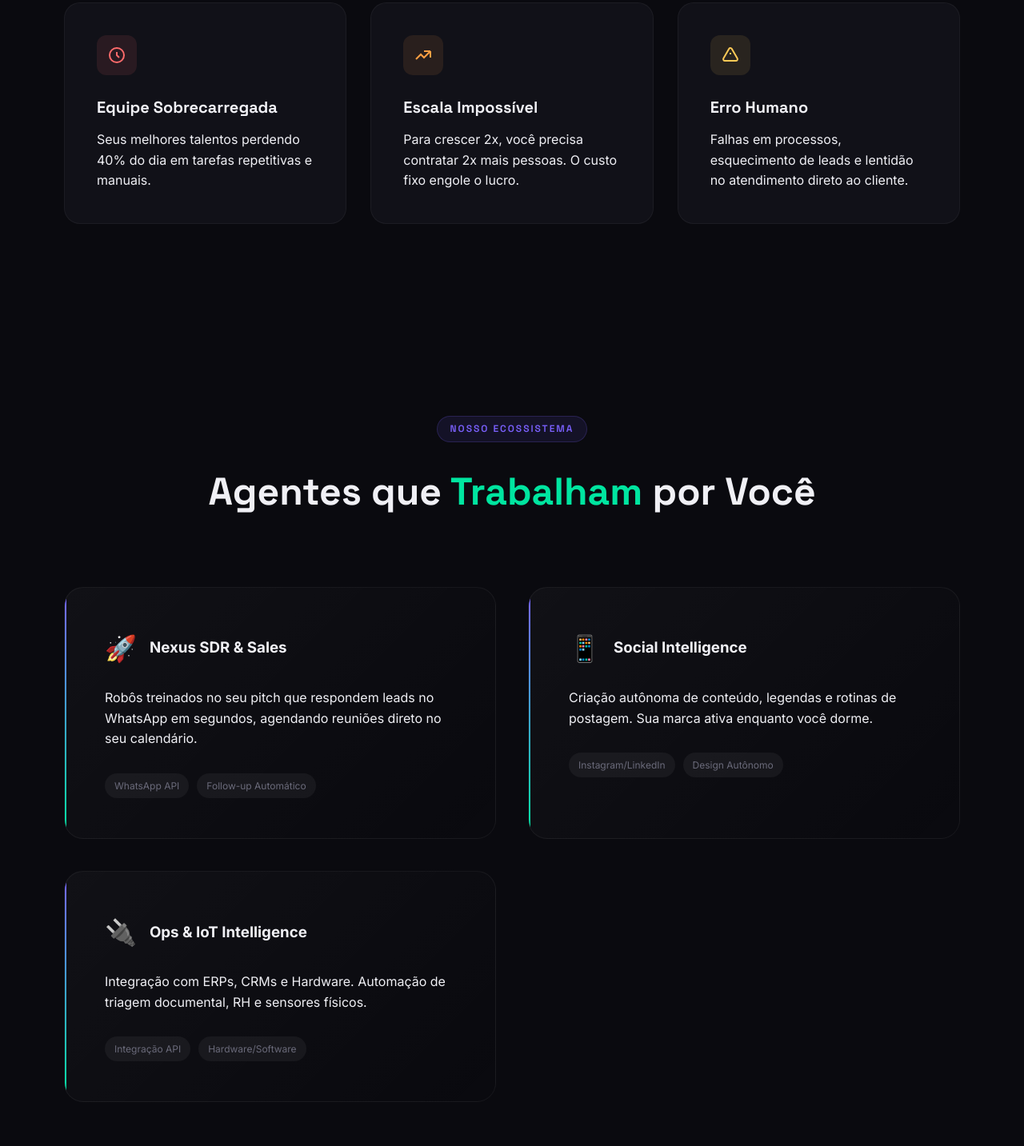
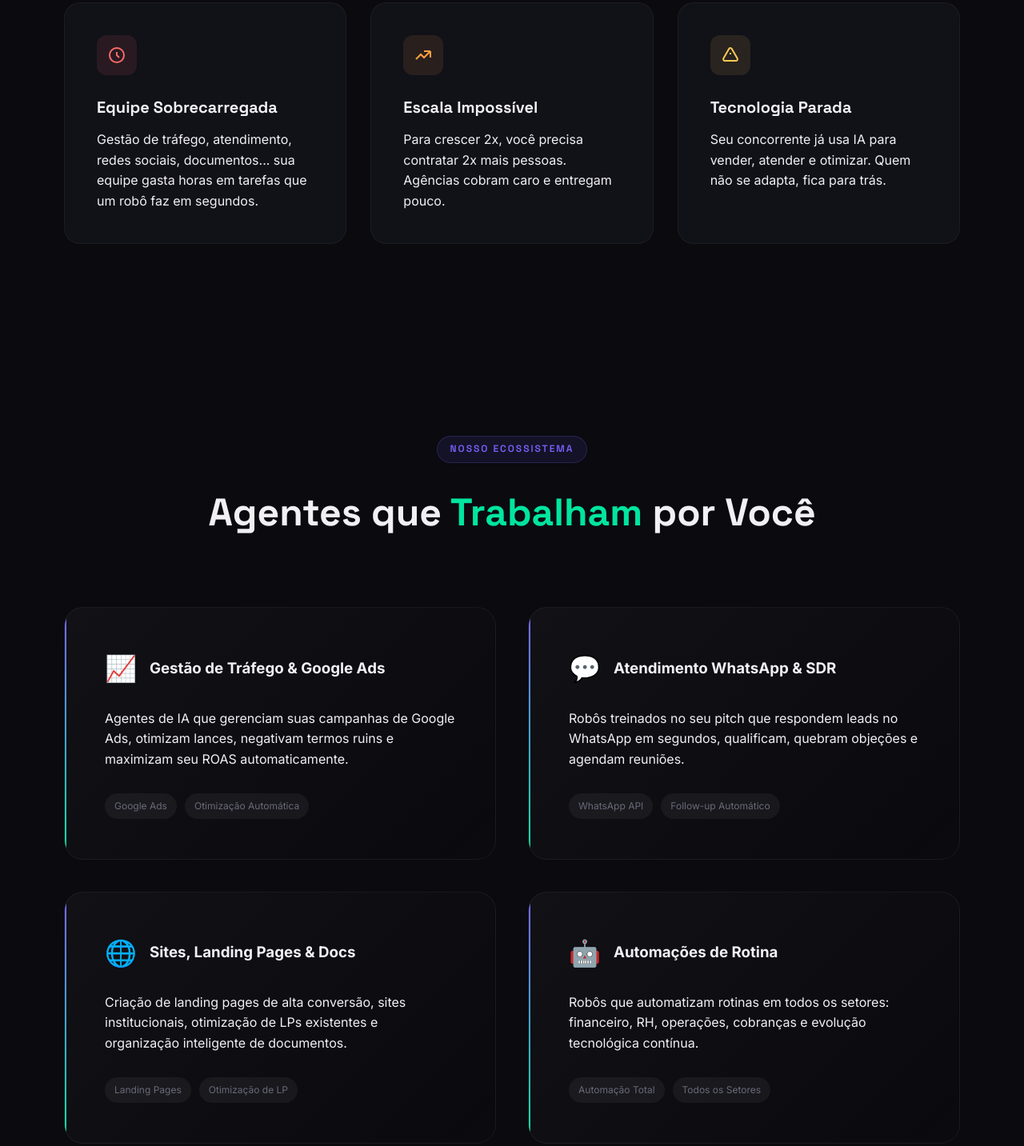
Before and after one commit to XpnBsn/nexus-ai-landing, a plain HTML site: page index.html in a window 1280 px wide. Shown: the part 1131-2564 px from the top of the page at 80% size. Drawn offline with Linux system fonts and the light colour scheme.

Commit message:
Update pricing to 4497 and service scope

```diff
--- a/index.html
+++ b/index.html
@@ -3,8 +3,8 @@
 <head>
     <meta charset="UTF-8">
     <meta name="viewport" content="width=device-width, initial-scale=1.0">
-    <title>Nexus AI — Inteligência Artificial Operacional</title>
-    <meta name="description" content="Automação operacional profunda com agentes de IA para empresas que buscam escala e eficiência.">
+    <title>Nexus AI — Agência de Agentes de IA</title>
+    <meta name="description" content="Agência especializada em criar agentes de IA e automações para todos os setores da sua empresa. Gestão de tráfego, atendimento WhatsApp, sites, documentos e muito mais.">
     <link rel="preconnect" href="https://fonts.googleapis.com">
     <link rel="preconnect" href="https://fonts.gstatic.com" crossorigin>
     <link href="https://fonts.googleapis.com/css2?family=Inter:wght@300;400;500;600;700;800;900&family=Space+Grotesk:wght@400;500;600;700&display=swap" rel="stylesheet">
@@ -46,12 +46,12 @@
         <!-- HERO SECTION -->
         <section class="hero" id="home">
             <div class="hero-container container">
-                <div class="hero-badge reveal">INTRODUZINDO A ERA DA OPERAÇÃO AUTÔNOMA</div>
+                <div class="hero-badge reveal">AGÊNCIA DE AGENTES DE IA</div>
                 <h1 class="hero-title reveal">
-                    Sua empresa no <span class="gradient-text">Modo Automático</span>
+                    Robôs que <span class="gradient-text">fazem o trabalho</span> por você
                 </h1>
                 <p class="hero-text reveal">
-                    Agentes de IA que gerenciam do Marketing ao RH, integrando-se com seus hardwares e softwares para criar uma operação imparável.
+                    Criamos agentes de IA e automações para todos os setores da sua empresa — de tráfego pago a atendimento, de sites a organização de documentos. Onde a tecnologia permite, nós automatizamos.
                 </p>
                 <div class="hero-actions reveal">
                     <a href="#solucoes" class="btn-primary">Ver Soluções</a>
@@ -91,21 +91,21 @@
                             <svg width="24" height="24" viewBox="0 0 24 24" fill="none" stroke="currentColor" stroke-width="2"><path d="M12 8v4l3 3m6-3a9 9 0 11-18 0 9 9 0 0118 0z"/></svg>
                         </div>
                         <h3>Equipe Sobrecarregada</h3>
-                        <p>Seus melhores talentos perdendo 40% do dia em tarefas repetitivas e manuais.</p>
+                        <p>Gestão de tráfego, atendimento, redes sociais, documentos... sua equipe gasta horas em tarefas que um robô faz em segundos.</p>
                     </div>
                     <div class="problem-card reveal">
                         <div class="icon orange">
                             <svg width="24" height="24" viewBox="0 0 24 24" fill="none" stroke="currentColor" stroke-width="2"><path d="M13 7h8m0 0v8m0-8l-8 8-4-4-6 6"/></svg>
                         </div>
                         <h3>Escala Impossível</h3>
-                        <p>Para crescer 2x, você precisa contratar 2x mais pessoas. O custo fixo engole o lucro.</p>
+                        <p>Para crescer 2x, você precisa contratar 2x mais pessoas. Agências cobram caro e entregam pouco.</p>
                     </div>
                     <div class="problem-card reveal">
                         <div class="icon yellow">
                             <svg width="24" height="24" viewBox="0 0 24 24" fill="none" stroke="currentColor" stroke-width="2"><path d="M12 9v2m0 4h.01m-6.938 4h13.856c1.54 0 2.502-1.667 1.732-3L13.732 4c-.77-1.333-2.694-1.333-3.464 0L3.34 16c-.77 1.333.192 3 1.732 3z"/></svg>
                         </div>
-                        <h3>Erro Humano</h3>
-                        <p>Falhas em processos, esquecimento de leads e lentidão no atendimento direto ao cliente.</p>
+                        <h3>Tecnologia Parada</h3>
+                        <p>Seu concorrente já usa IA para vender, atender e otimizar. Quem não se adapta, fica para trás.</p>
                     </div>
                 </div>
             </div>
@@ -121,10 +121,21 @@
                 <div class="solutions-grid">
                     <div class="solution-card reveal">
                         <div class="sol-top">
-                            <div class="sol-icon">🚀</div>
-                            <h3>Nexus SDR & Sales</h3>
+                            <div class="sol-icon">📈</div>
+                            <h3>Gestão de Tráfego & Google Ads</h3>
                         </div>
-                        <p>Robôs treinados no seu pitch que respondem leads no WhatsApp em segundos, agendando reuniões direto no seu calendário.</p>
+                        <p>Agentes de IA que gerenciam suas campanhas de Google Ads, otimizam lances, negativam termos ruins e maximizam seu ROAS automaticamente.</p>
+                        <div class="sol-tags">
+                            <span>Google Ads</span>
+                            <span>Otimização Automática</span>
+                        </div>
+                    </div>
+                    <div class="solution-card reveal">
+                        <div class="sol-top">
+                            <div class="sol-icon">💬</div>
+                            <h3>Atendimento WhatsApp & SDR</h3>
+                        </div>
+                        <p>Robôs treinados no seu pitch que respondem leads no WhatsApp em segundos, qualificam, quebram objeções e agendam reuniões.</p>
                         <div class="sol-tags">
                             <span>WhatsApp API</span>
                             <span>Follow-up Automático</span>
@@ -132,24 +143,24 @@
                     </div>
                     <div class="solution-card reveal">
                         <div class="sol-top">
-                            <div class="sol-icon">📱</div>
-                            <h3>Social Intelligence</h3>
+                            <div class="sol-icon">🌐</div>
+                            <h3>Sites, Landing Pages & Docs</h3>
                         </div>
-                        <p>Criação autônoma de conteúdo, legendas e rotinas de postagem. Sua marca ativa enquanto você dorme.</p>
+                        <p>Criação de landing pages de alta conversão, sites institucionais, otimização de LPs existentes e organização inteligente de documentos.</p>
                         <div class="sol-tags">
-                            <span>Instagram/LinkedIn</span>
-                            <span>Design Autônomo</span>
+                            <span>Landing Pages</span>
+                            <span>Otimização de LP</span>
                         </div>
                     </div>
                     <div class="solution-card reveal">
                         <div class="sol-top">
-                            <div class="sol-icon">🔌</div>
-                            <h3>Ops & IoT Intelligence</h3>
+                            <div class="sol-icon">🤖</div>
+                            <h3>Automações de Rotina</h3>
                         </div>
-                        <p>Integração com ERPs, CRMs e Hardware. Automação de triagem documental, RH e sensores físicos.</p>
+                        <p>Robôs que automatizam rotinas em todos os setores: financeiro, RH, operações, cobranças e evolução tecnológica contínua.</p>
                         <div class="sol-tags">
-                            <span>Integração API</span>
-                            <span>Hardware/Software</span>
+                            <span>Automação Total</span>
+                            <span>Todos os Setores</span>
                         </div>
                     </div>
                 </div>
@@ -202,7 +213,7 @@
                             <h3>Nexus AI Dedicada</h3>
                             <div class="price">
                                 <span class="currency">R$</span>
-                                <span class="amt">3.497</span>
+                                <span class="amt">4.497</span>
                                 <span class="period">/mês</span>
                             </div>
                         </div>
@@ -212,10 +223,12 @@
                     </div>
                     <div class="pricing-content">
                         <ul class="features">
-                            <li>SDR de Vendas (WhatsApp API)</li>
-                            <li>Social Media Autônomo</li>
-                            <li>Agente FAQ de Suporte</li>
-                            <li>Triagem Documental Inteligente</li>
+                            <li>Gestão de Tráfego Pago (Google Ads)</li>
+                            <li>Atendimento via WhatsApp (SDR)</li>
+                            <li>Criação de Sites & Landing Pages</li>
+                            <li>Otimização de LPs Existentes</li>
+                            <li>Organização de Documentos</li>
+                            <li>Automação de Rotinas (Todos os Setores)</li>
                             <li>Suporte VIP & Hospedagem Inclusa</li>
                         </ul>
                         <div class="pricing-actions">
@@ -252,7 +265,7 @@
             </div>
             <div class="footer-bottom">
                 <p>NEXUSAI LTDA (66.274.949/0001-98) — Curitiba/PR</p>
-                <p>© 2026 Todos os direitos reservados. Operação 360 & IoT.</p>
+                <p>© 2026 Todos os direitos reservados. Agência de Agentes de IA.</p>
             </div>
         </div>
     </footer>
```
